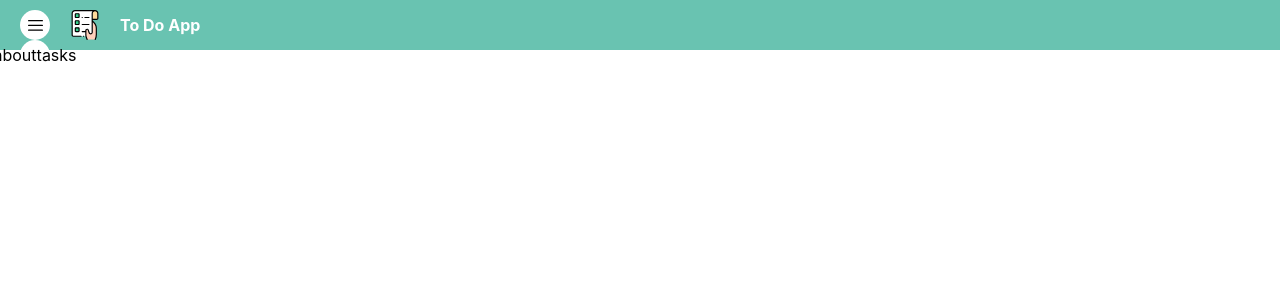
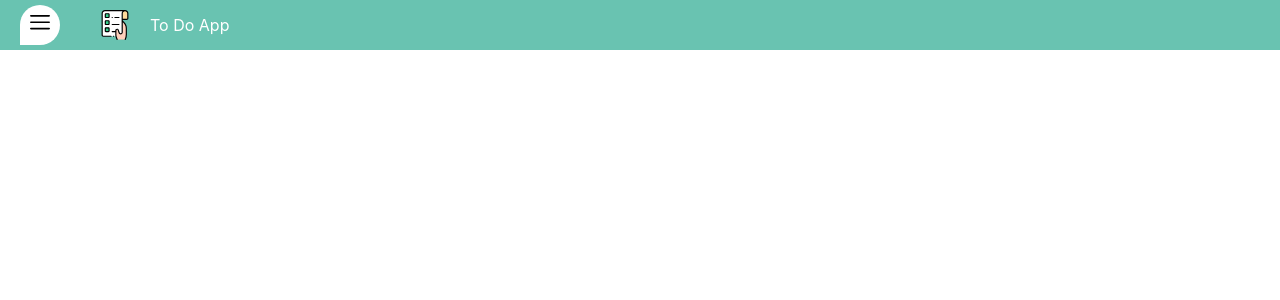
Before and after one commit to OlteanuLucian/national6-olteanu, a React (Create React App) app: page / in a window 1280 px wide. Shown: the top 300 px of the page. Built offline with nearby package versions, Linux system fonts and the light colour scheme.

Commit message:
finish homework

```diff
--- a/src/App.js
+++ b/src/App.js
@@ -1,5 +1,4 @@
 import { Header } from "./components/Header/Header";
-
 
 
 import './App.css';
--- a/src/components/AppLogo/AppLogo.css
+++ b/src/components/AppLogo/AppLogo.css
@@ -1,6 +1,6 @@
 .app-logo {
     height: 30px;
-    margin-left: 20px;
+    margin-left: 100px;
     width: 30px;
 
 }
--- a/src/components/Header/Header.css
+++ b/src/components/Header/Header.css
@@ -1,13 +1,22 @@
 .app-header {
+    background: rgb(105, 195, 177);
+    width: 100%;
+    height: 50px;
+    display: flex;
     align-items: center;
-    background-color: rgb(105, 195, 177);
-    display: flex;
-    height: 50px;
-    width: 100%;
+    position: relative;
 }
 
-.app-header--title {
+.app-header__title {
+    margin-left: 20px;
     color: white;
-    font-weight: bold;
+}
+
+.app-menu {
+    display: flex;
+    width: 15%;
+    height: 125px;
+    position: absolute;
+    top: 5px;
     margin-left: 20px;
 }
--- a/src/components/Header/Header.jsx
+++ b/src/components/Header/Header.jsx
@@ -1,12 +1,36 @@
 
+// import { AppLogo } from "../AppLogo/AppLogo";
+// import "./Header.css";
+// import { AppMenu } from "./Menu/Menu";
+
+// export function Header (){
+//     return <div className="app-header">
+//         <AppMenu/>
+//         <AppLogo/>
+//         <p className="app-header--title">To Do App</p>
+//     </div>
+// }
 import { AppLogo } from "../AppLogo/AppLogo";
+import { MenuButton } from "./Menu/MenuButton/MenuButton";
+import { MenuFlyout } from "./Menu/MenuFlyout/MenuFlyout";
 import "./Header.css";
-import { AppMenu } from "./Menu/Menu";
 
-export function Header (){
-    return <div className="app-header">
-        <AppMenu/>
-        <AppLogo/>
-        <p className="app-header--title">To Do App</p>
+export function Header() {
+  return (
+    <div className="app-header">
+      <div className="app-menu">
+        <MenuButton
+          onMouseEnter={() => {
+            document.getElementById("flyout").style.display = "block";
+          }}
+          onMouseLeave={() => {
+            document.getElementById("flyout").style.display = "none";
+          }}
+        />
+        <MenuFlyout />
+      </div>
+      <AppLogo />
+      <p className="app-header__title">To Do App</p>
     </div>
+  );
 }
--- a/src/components/Header/Menu/Menu.css
+++ /dev/null
@@ -1,5 +0,0 @@
-.app-menu {
-    height: 30px;
-    margin-left: 20px;
-    width: 30px;
-}
--- a/src/components/Header/Menu/Menu.jsx
+++ /dev/null
@@ -1,15 +0,0 @@
-import { MenuButton } from "./MenuButton/MenuButton"
-import { MenuFlyout } from "./MenuFlyout/MenuFlyout"
-import "./Menu.css"
-
-
-
-export function AppMenu() {
-    return (
-        <div className = "app-menu">
-            <MenuButton />
-            <MenuFlyout />
-
-        </div>
-    )
-}
--- a/src/components/Header/Menu/MenuButton/MenuButton.css
+++ b/src/components/Header/Menu/MenuButton/MenuButton.css
@@ -1,14 +1,18 @@
 .app-menu-button {
+    display: flex;
     align-items: center;
-    background-color: white;
-    border-radius: 100%;
-    display: flex;
-    height: 30px;
+    width: 30px;
+    height: 40px;
     justify-content: center;
-    width: 30px;
+    position: absolute;
+    padding: 0 5px;
+    background: white;
+    border-top-right-radius: 20px;
+    border-top-left-radius: 20px;
+    border-bottom-right-radius: 20px;
 }
 
-.menu-button {
-    height: 50%;
-    margin-top: 5px;
+#menu-button {
+    width: 20px;
+    height: 20px;
 }
--- a/src/components/Header/Menu/MenuButton/MenuButton.jsx
+++ b/src/components/Header/Menu/MenuButton/MenuButton.jsx
@@ -1,20 +1,12 @@
-import React from 'react';
-import "./MenuButton.css"
-import menuSvg from "./menu.svg"
 
-export function MenuButton() {
-    return(
-        <div
-        onMouseEnter={() => {
-            document.querySelector(".app-menu-flyout").classList.add("app-menu-flyout--hover");
-          }}
+import menuSvg from "./menu.svg";
+import "./MenuButton.css";
 
-          onMouseLeave={() => {
-            document.querySelector(".app-menu-flyout--hoover").classList.remove("app-menu-flyout--hover");
-          }}
-
-          className="app-menu-button">
-            <img src={menuSvg} alt="menu" className="menu-button"></img>
+export function MenuButton(props) {
+    return (
+        <div className="app-menu-button" onMouseEnter={props.onMouseEnter}
+            onMouseLeave={props.onMouseLeave}>
+            <img src={menuSvg} id="menu-button" alt="menu-img" />
         </div>
-    )
+    );
 }
--- a/src/components/Header/Menu/MenuFlyout/MenuFlyout.css
+++ b/src/components/Header/Menu/MenuFlyout/MenuFlyout.css
@@ -1,23 +1,12 @@
 .app-menu-flyout {
-    background-color: white;
-    border-bottom: 1px grey;
-    border-radius: 5px;
-    border-right: 1px grey;
-    display: none;
-    left: 0px;
-    position: relative;
-    top: 0px;
-    width: 50px;
+    position: absolute;
+    top: 35px;
+    height: 90px;
+    padding: 0 15px;
+    border-top-left-radius: 0px;
+    border-top-right-radius: 8px;
+    border-bottom-right-radius: 8px;
+    border-bottom-left-radius: 8px;
+    background: white;
+    box-shadow: 1px 1px 1px lightgray;
 }
-
-.app-menu-flyout--hover {
-    background-color: white;
-    border-bottom: 1px grey;
-    border-radius: 5px;
-    border-right: 1px grey;
-    /* display: inline-block; */
-    left: 0px;
-    position: relative;
-    top: 0px;
-    width: 50px;
-}
--- a/src/components/Header/Menu/MenuFlyout/MenuFlyout.jsx
+++ b/src/components/Header/Menu/MenuFlyout/MenuFlyout.jsx
@@ -1,20 +1,11 @@
-import React from "react"
-import "./MenuFlyout.css"
+import "./MenuFlyout.css";
 
 export function MenuFlyout() {
-    return(
-        <div
-            onMouseEnter = {() => {
-            document.querySelector(".app-menu-flyout").classList.add("app-menu-flyout--hover");
-            }}
-
-            onMouseLeave = {() => {
-                document.querySelector(".app-menu-flyout--hover").classList.remove("app-menu-flyout--hover")
-            }}
-
-            className = "app-menu-button">
-                <p>about</p>
-                <p>tasks</p>
+    return (
+        <div className="app-menu-flyout" id="flyout"
+            style={{ display: "none" }}>
+            <p>about</p>
+            <p>tasks</p>
         </div>
-    )
+    );
 }
```
Also changed, not shown: src/index.js (line endings or trailing spaces).
